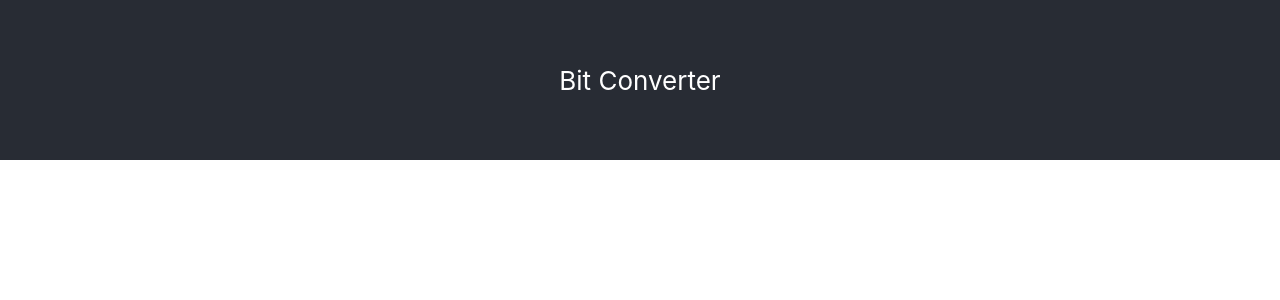
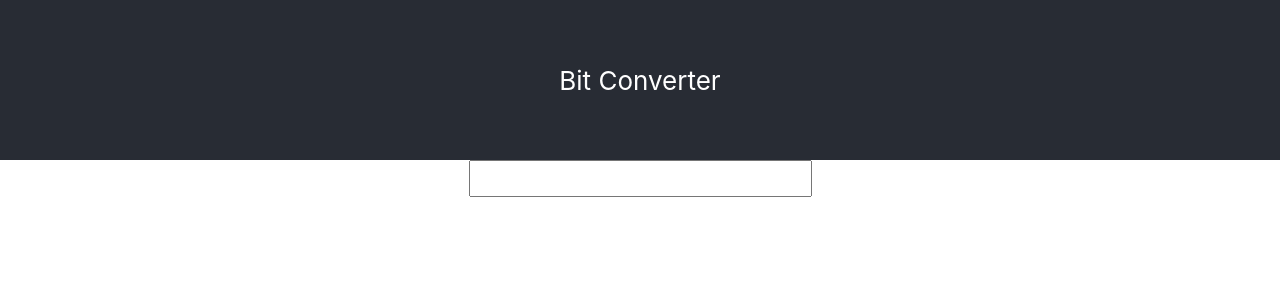
Before and after one commit to rickumali/react-binary-converter, a React (Create React App) app: page / in a window 1280 px wide. Shown: the top 300 px of the page. Built offline with nearby package versions, Linux system fonts and the light colour scheme.

Commit message:
Adds input field
The user will type in the decimal number in here

```diff
--- a/src/App.css
+++ b/src/App.css
@@ -24,6 +24,11 @@
   color: white;
 }
 
+.Decimal-input {
+  justify-content: center;
+  font-size: calc(10px + 2vmin);
+}
+
 .App-link {
   color: #61dafb;
 }
--- a/src/App.js
+++ b/src/App.js
@@ -7,6 +7,7 @@ function App() {
       <header className="App-header">
         Bit Converter
       </header>
+      <input className="Decimal-input" type='text'/>
     </div>
   );
 }
```
